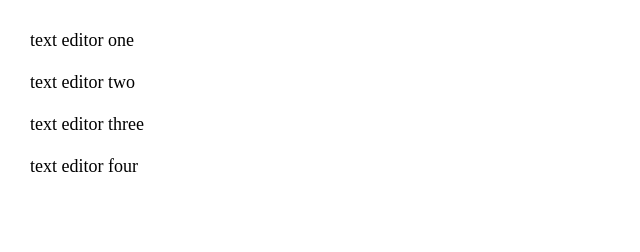
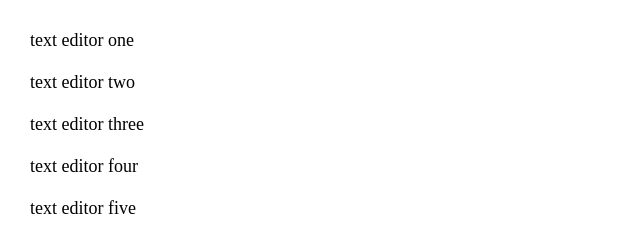
Before and after one commit to nathanzack/texteditor, a plain HTML site: page index.html in a window 1280 px wide. Shown: the whole page, without its empty margins (0-640 px from the left). Drawn offline with Linux system fonts and the light colour scheme.

Commit message:
updated index

```diff
--- a/index.html
+++ b/index.html
@@ -54,6 +54,10 @@
    <div>
       <a href="texteditor4.html">text editor four</a>
    </div>
+   <br>
+   <div>
+      <a href="texteditor5.html">text editor five</a>
+   </div>
 
 </p>
 
```
